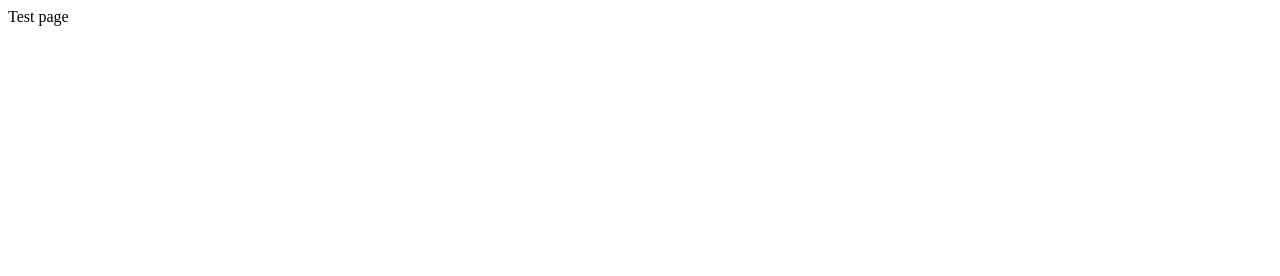
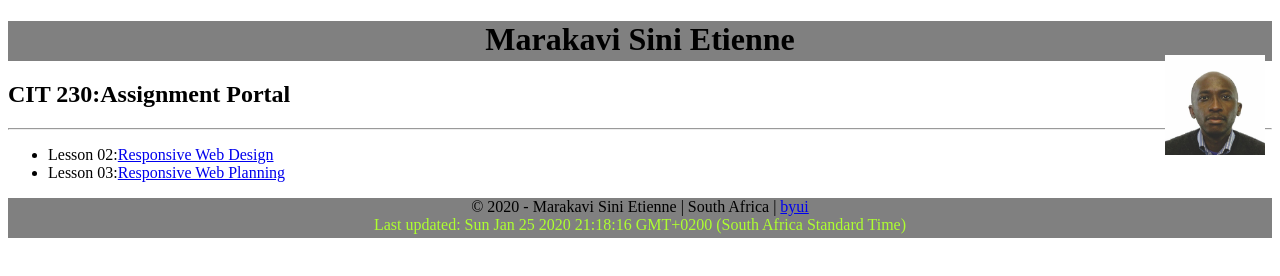
Before and after one commit to etmasi/Etienne2020, a plain HTML site: page index.html in a window 1280 px wide. Drawn offline with Linux system fonts and the light colour scheme.

Commit message:
initial commit

```diff
--- a/index.html
+++ b/index.html
@@ -1,5 +1,43 @@
 <!DOCTYPE html>
-<html>
-    <head> Test page</head>
-    <body></body>
+<html lang-us>
+   <head>
+      <meta charset="utf-8">
+      <meta name="viewport" content="width=device-width, initial-scale=1 viewport-fit=cover">
+      <title>Assignment Portal: CIT 230- Marakavi Sini Etienne</title>
+      <meta name="description" content="This is assignment portal for Etienne for CIT230:Web Frontend Development-BYUI">
+      <!-- <link href="css/small.css" rel="stylesheet"> -->
+     <!-- <link href="css/medium.css" rel="stylesheet">> -->
+      <link href="./main.css" rel="stylesheet">
+   </head>
+   <body>
+      <header>
+         <div id="photo">
+            <img id="profile" src="image/etmasi.jpg" alt="photo profile">
+         </div>
+         <div id="profile-background">
+            <h1>Marakavi Sini Etienne</h1>
+         </div>
+      </header>
+      <main>
+         <h2>CIT 230:Assignment Portal</h2>
+         <hr>
+         <ul>
+            <li>Lesson 02:<a href="https://etmasi.github.io">Responsive Web Design</a> </li>
+            <li> Lesson 03:<a href="#">Responsive Web Planning</a> </li>
+
+         </ul>
+      </main>
+   </body>
+   <footer>
+
+      <div id="author-background" >
+         <div id="website-reference">
+            © <span id="thisyear">2020</span>   - Marakavi Sini Etienne | South Africa | <a href="https://www.byui.edu/">byui</a>
+         </div>
+         <div id="lastime-visit" >
+            Last updated: <span id="lastmodified">Sun Jan 25 2020 21:18:16 GMT+0200 (South Africa Standard Time)</span>
+         </div>
+      </div>
+      <script src="jslastmodified.js"></script>
+   </footer>
 </html>
--- /dev/null
+++ b/main.css
@@ -0,0 +1,27 @@
+#profile-background{
+    background-color: grey;
+    height: 40px;
+    text-align: center;
+}
+#author-background{
+    background-color:grey;
+    height:40px;
+
+}
+#website-reference{
+    text-align: center;
+}
+
+#lastime-visit{
+
+     color: greenyellow;
+    text-align: center;
+}
+
+#photo > img{
+    height:100px;
+    position:absolute;
+    right: 15px;
+    top:55px;
+
+}
```
Also changed, not shown: image/etmasi.jpg (added).
